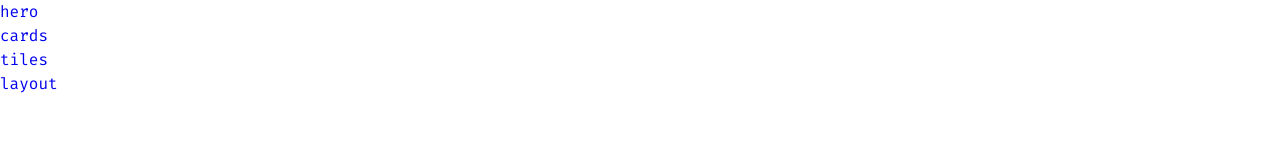
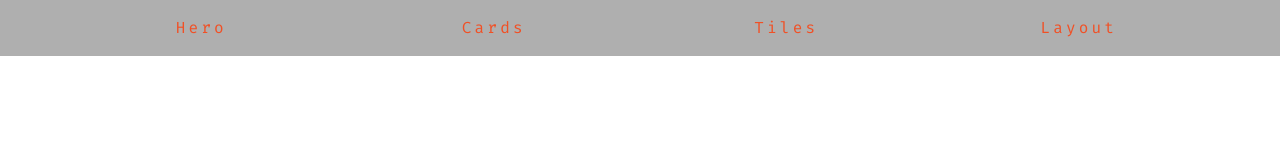
Before and after one commit to ssudipta/mini-grid-project, a plain HTML site: page index.html in a window 1280 px wide. Drawn offline with Linux system fonts and the light colour scheme.

Commit message:
Code related to navbar changes

```diff
--- a/styles.css
+++ b/styles.css
@@ -73,3 +73,32 @@ p{
 Main Navbar
 =================
 */
+.main-navbar{
+    background: var(--darkGrey);
+    padding: 0 2rem;
+}
+.main-navbar li{
+    list-style-type: none;
+}
+.main-navbar a{
+    text-transform: capitalize;
+    display: block;
+    padding: 1rem 0;
+    color: var(--primaryColor);
+    letter-spacing: var(--mainSpacing);
+    transition: var(--mainTransition);
+}
+.main-navbar a:hover{
+    color: var(--mainBlack);
+}
+@media screen and (min-width: 992px){
+    .main-navbar ul{
+        max-width: 1170px;
+        margin: 0 auto;
+        display: grid;
+        grid-template-columns: repeat(4, 1fr);
+    }
+    .main-navbar a{
+        text-align: center;
+    }
+}
```
